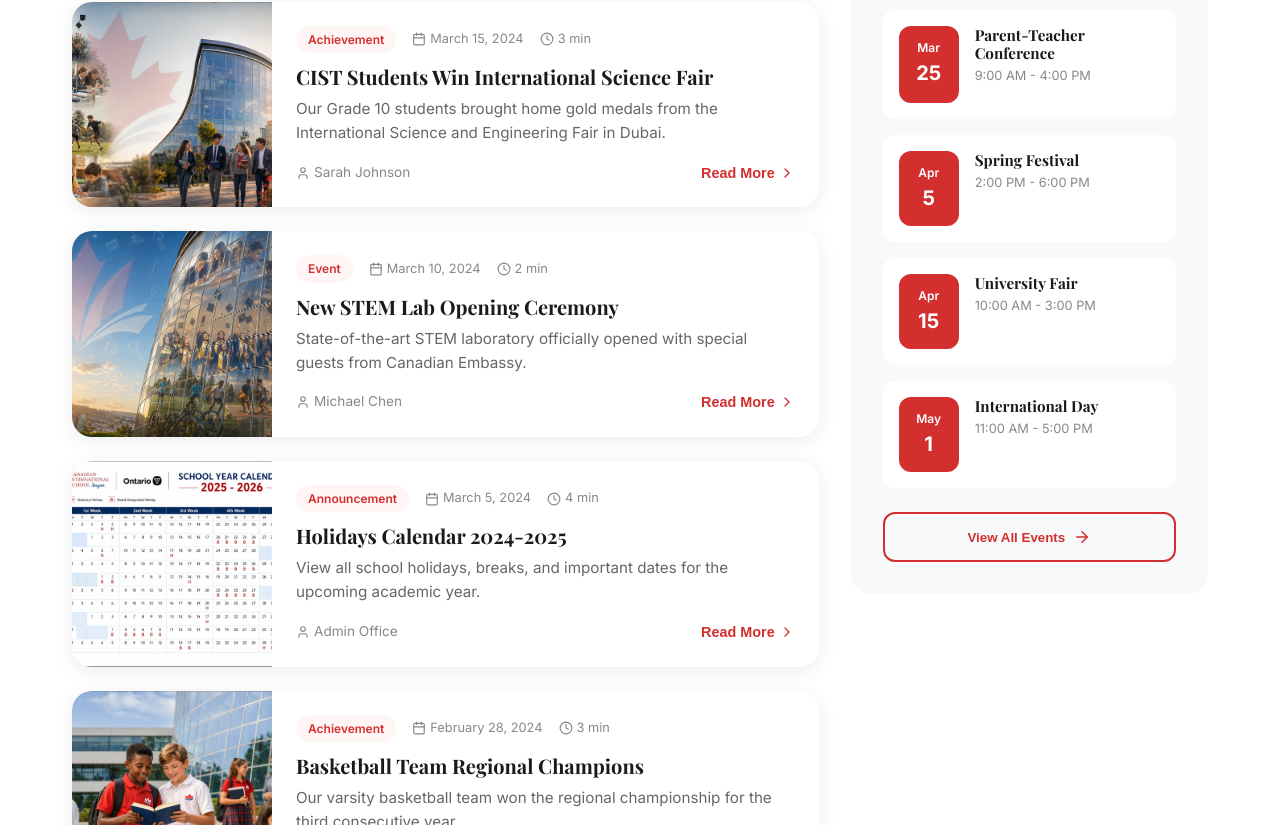
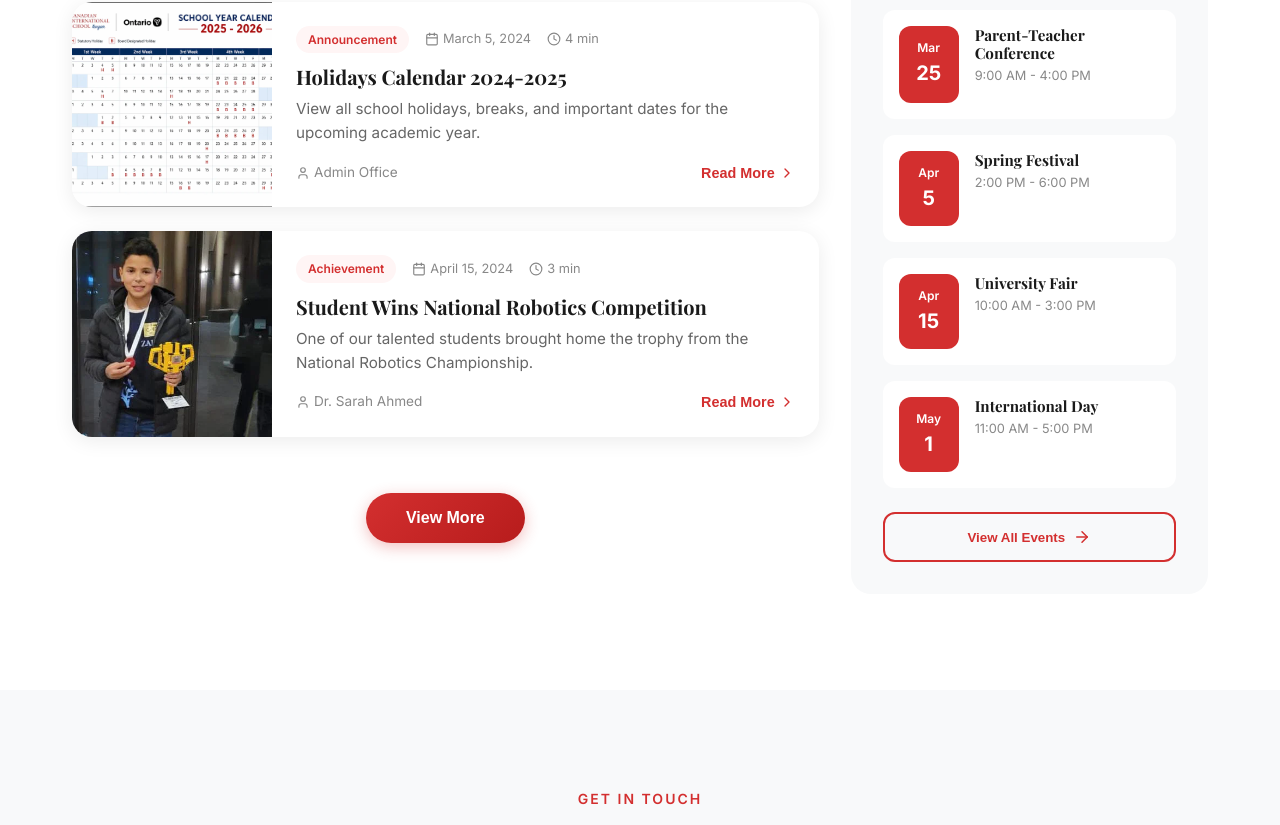
Before and after one commit to Yel-Pacman/cist1, a React (Vite) app: page / in a window 1280 px wide. Shown: the part 5675-6500 px from the top of the page. Built offline with nearby package versions, Linux system fonts and the light colour scheme.

Commit message:
Remove  news items, keep  with View More

```diff
--- a/src/components/NewsModern.jsx
+++ b/src/components/NewsModern.jsx
@@ -36,30 +36,6 @@ const NewsModern = () => {
   const newsItems = [
     {
       id: 1,
-      category: 'achievements',
-      categoryLabel: 'Achievement',
-      date: 'March 15, 2024',
-      readTime: '3 min',
-      title: 'CIST Students Win International Science Fair',
-      excerpt: 'Our Grade 10 students brought home gold medals from the International Science and Engineering Fair in Dubai.',
-      author: 'Sarah Johnson',
-      image: '/images/hero1.webp',
-      content: 'We are incredibly proud to announce that our Grade 10 students represented CIST at the International Science and Engineering Fair in Dubai and won gold medals for their innovative renewable energy project. This achievement showcases the excellence of our STEM program.',
-    },
-    {
-      id: 2,
-      category: 'events',
-      categoryLabel: 'Event',
-      date: 'March 10, 2024',
-      readTime: '2 min',
-      title: 'New STEM Lab Opening Ceremony',
-      excerpt: 'State-of-the-art STEM laboratory officially opened with special guests from Canadian Embassy.',
-      author: 'Michael Chen',
-      image: '/images/hero2.webp',
-      content: 'We are excited to announce the grand opening of our new state-of-the-art STEM laboratory. The ceremony was attended by dignitaries from the Canadian Embassy and featured hands-on demonstrations by our students.',
-    },
-    {
-      id: 3,
       category: 'announcements',
       categoryLabel: 'Announcement',
       date: 'March 5, 2024',
@@ -71,19 +47,7 @@ const NewsModern = () => {
       content: 'The holidays calendar for the 2024-2025 school year is now available. Plan your family vacations and important events around school holidays, breaks, and professional development days.',
     },
     {
-      id: 4,
-      category: 'achievements',
-      categoryLabel: 'Achievement',
-      date: 'February 28, 2024',
-      readTime: '3 min',
-      title: 'Basketball Team Regional Champions',
-      excerpt: 'Our varsity basketball team won the regional championship for the third consecutive year.',
-      author: 'Coach David',
-      image: '/images/hero3.webp',
-      content: 'Congratulations to our varsity basketball team for winning the regional championship! This marks their third consecutive title, showcasing the strength of our athletics program.',
-    },
-    {
-      id: 5,
+      id: 2,
       category: 'achievements',
       categoryLabel: 'Achievement',
       date: 'April 15, 2024',
@@ -95,7 +59,7 @@ const NewsModern = () => {
       content: 'We are thrilled to announce that one of our outstanding students has won the National Robotics Competition! This remarkable achievement showcases the excellence of our STEM and robotics program. The student demonstrated exceptional programming skills, engineering creativity, and problem-solving abilities. Congratulations to our champion!',
     },
     {
-      id: 6,
+      id: 3,
       category: 'achievements',
       categoryLabel: 'Achievement',
       date: 'March 20, 2024',
@@ -116,7 +80,7 @@ const NewsModern = () => {
   ];
 
   const filteredNews = activeFilter === 'all'
-    ? (showMore ? newsItems : newsItems.slice(0, 5))
+    ? (showMore ? newsItems : newsItems.slice(0, 2))
     : newsItems.filter(item => item.category === activeFilter);
 
   return (
@@ -311,7 +275,7 @@ const NewsModern = () => {
               ))}
 
               {/* View More/Less Button - Only for All filter */}
-              {activeFilter === 'all' && newsItems.length > 5 && (
+              {activeFilter === 'all' && newsItems.length > 2 && (
                 <div style={{ textAlign: 'center', marginTop: '2rem' }}>
                   <button
                     onClick={() => setShowMore(!showMore)}
```
